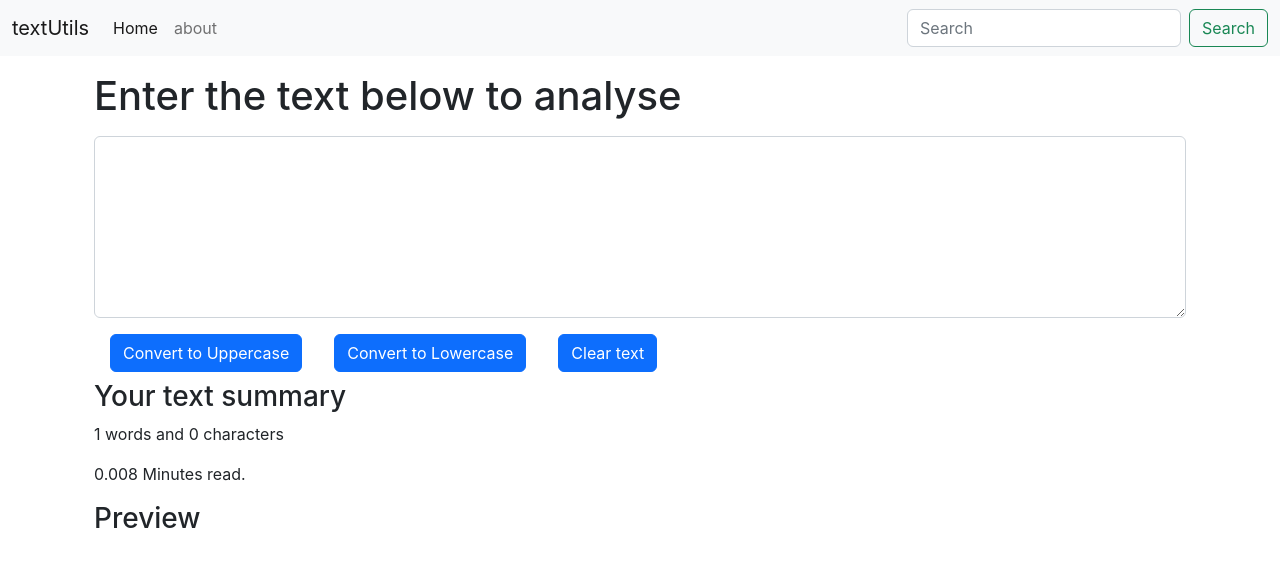
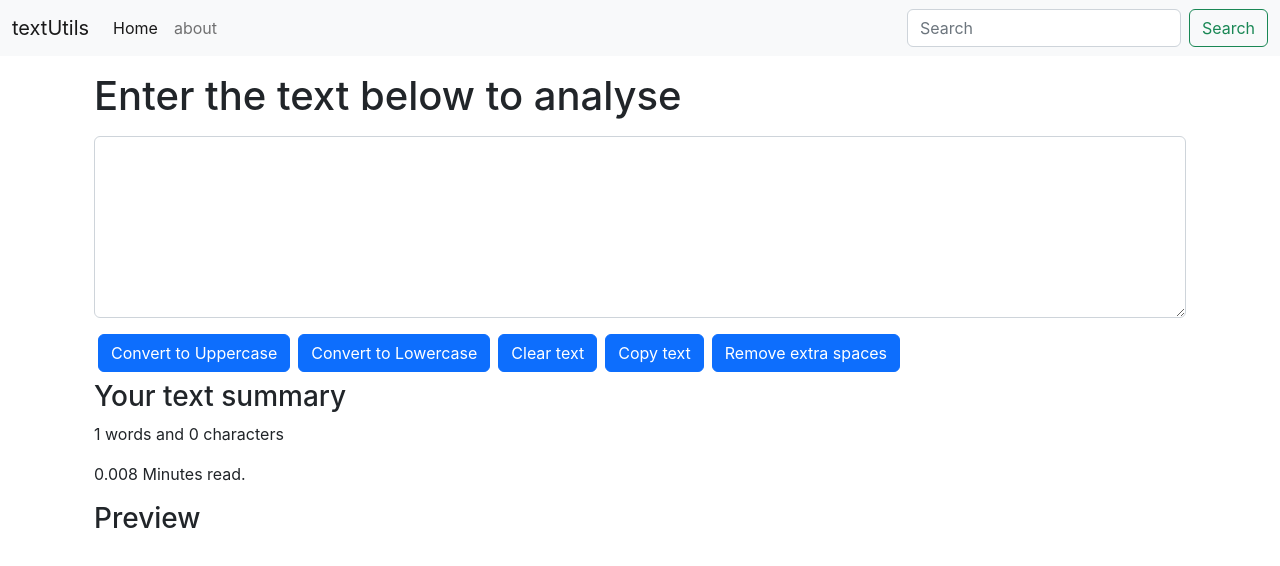
Before and after one commit to GauravBurande/react, a React (Create React App) app in the folder textutils/: page / in a window 1280 px wide. Shown: the top 566 px of the page. Built offline with nearby package versions, Linux system fonts and the light colour scheme.

Commit message:
updated(textUtils) - added copy text and other text transformations and 'about.js'component

```diff
--- a/textutils/public/index.html
+++ b/textutils/public/index.html
@@ -45,5 +45,7 @@
 
     <!-- JavaScript Bundle with Popper -->
     <!-- <script src="https://cdn.jsdelivr.net/npm/bootstrap@5.2.2/dist/js/bootstrap.bundle.min.js" integrity="sha384-OERcA2EqjJCMA+/3y    +gxIOqMEjwtxJY7qPCqsdltbNJuaOe923+mo//f6V8Qbsw3" crossorigin="anonymous"></script> -->
+    <script src="https://cdn.jsdelivr.net/npm/@popperjs/core@2.11.6/dist/umd/popper.min.js" integrity="sha384-oBqDVmMz9ATKxIep9tiCxS/Z9fNfEXiDAYTujMAeBAsjFuCZSmKbSSUnQlmh/jp3" crossorigin="anonymous"></script>
+    <script src="https://cdn.jsdelivr.net/npm/bootstrap@5.2.2/dist/js/bootstrap.min.js" integrity="sha384-IDwe1+LCz02ROU9k972gdyvl+AESN10+x7tBKgc9I5HFtuNz0wWnPclzo6p9vxnk" crossorigin="anonymous"></script>
   </body>
 </html>
--- a/textutils/src/App.js
+++ b/textutils/src/App.js
@@ -1,6 +1,7 @@
 import "./App.css";
 import Navbar from "./components/Navbar";
 import TextForm from "./components/TextForm";
+// import About from "./components/About";
 
 function App() {
   return (
@@ -8,6 +9,7 @@
       <Navbar title="textUtils"/>
       <div className="container my-3">
       <TextForm heading="Enter the text below to analyse"/>
+      {/* <About/> */}
       </div>
     </>
   );
--- a/textutils/src/components/TextForm.js
+++ b/textutils/src/components/TextForm.js
@@ -23,6 +23,15 @@
         setText(event.target.value);
     }
 
+    const handleCopy = () => {
+        navigator.clipboard.writeText(text);
+    }
+
+    const handleExtraSpaces = () => {
+        let newText = text.split(/[ ]+/);
+        setText(newText.join(" "));
+    }
+
     const [text, setText] = useState('');
     // text = 'new text' --> wrong way to set the text
     // setText('new text');    // CORRECT WAY
@@ -36,9 +45,11 @@
             <div className="mb-3 my-3">
               <textarea className="form-control" value={text} onChange={handleOnChange} id="myBox" rows="7"></textarea>
             </div>
-            <button className="btn btn-primary mx-3" onClick={handleUpClick}>Convert to Uppercase</button>
-            <button className="btn btn-primary mx-3" onClick={handleLoClick}>Convert to Lowercase</button>
-            <button className="btn btn-primary mx-3" onClick={handleClearClick}>Clear text</button>
+            <button className="btn btn-primary mx-1" onClick={handleUpClick}>Convert to Uppercase</button>
+            <button className="btn btn-primary mx-1" onClick={handleLoClick}>Convert to Lowercase</button>
+            <button className="btn btn-primary mx-1" onClick={handleClearClick}>Clear text</button>
+            <button className="btn btn-primary mx-1" onClick={handleCopy}>Copy text</button>
+            <button className="btn btn-primary mx-1" onClick={handleExtraSpaces}>Remove extra spaces</button>
       </div>
     </div>
 
```
Also changed, not shown: textutils/src/components/About.js (added, +49 -0 lines).
